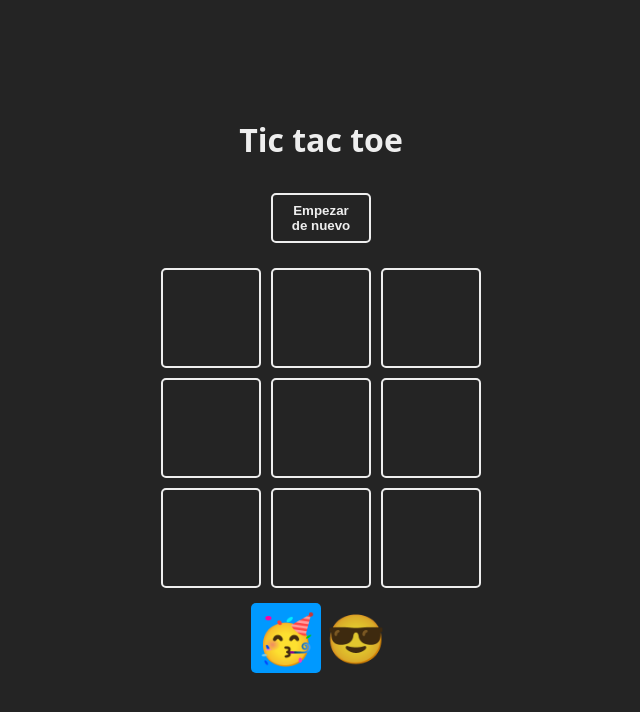
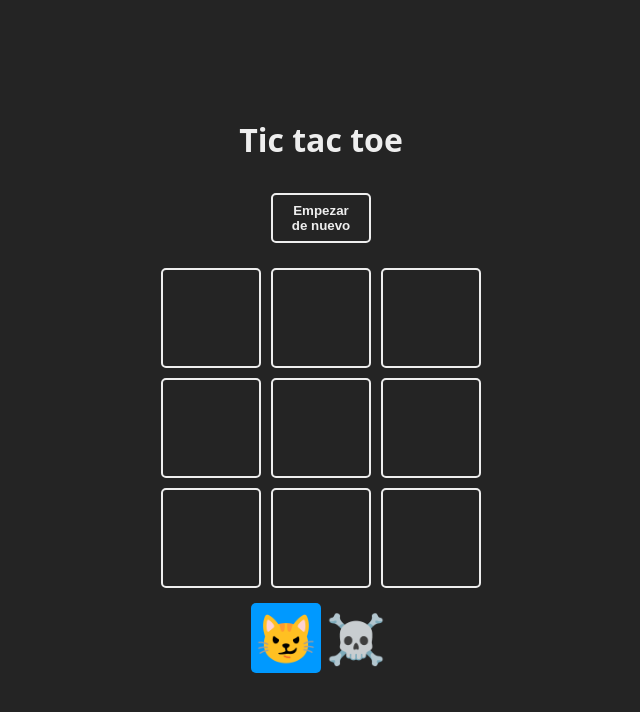
Before and after one commit to NewHub25/tic-tac-toe, a React (Vite) app: page / in a window 1280 px wide. Shown: the top 712 px of the page, without its empty margins (319-959 px from the left). Built offline with nearby package versions, Linux system fonts and the light colour scheme.

Commit message:
ADJUST music and icons to each turn

```diff
--- a/src/App.jsx
+++ b/src/App.jsx
@@ -11,6 +11,7 @@ function App() {
   console.log("render");
   const [board, setBoard] = useState(() => {
     // Los hooks no pueden estar anidados 👀
+    // setBoard es asincrono
     console.log("inicializando estado del tablero");
     const boardFromStorage = window.localStorage.getItem("board");
     return boardFromStorage
--- a/src/constants.js
+++ b/src/constants.js
@@ -1,6 +1,6 @@
 export const TURNS = {
-  X: "🥳",
-  O: "😎",
+  X: "😼",
+  O: "☠️",
 };
 export const WINNER_COMBOS = [
   // Líneas horizontales
--- a/src/music.js
+++ b/src/music.js
@@ -8,7 +8,8 @@ audioClick.volume -= forLessVolume;
 export const audioSurprise = new Audio(BASE_URL + "/sound-effect-thriller.mp3");
 audioSurprise.volume -= forLessVolume;
 
-export const audioNewGame = new Audio(BASE_URL + "/interface-124464.mp3");
+export const audioNewGame = new Audio(BASE_URL + "/interface-124464_(mp3cut.net).mp3");
+audioNewGame.currentTime = 0.2;
 audioNewGame.volume -= forLessVolume;
 
 export const audioWinner = new Audio(BASE_URL + "/guitar-riff-159089.mp3");
```
Also changed, not shown: 1 other file (tests, documents, lock files or other folders).
